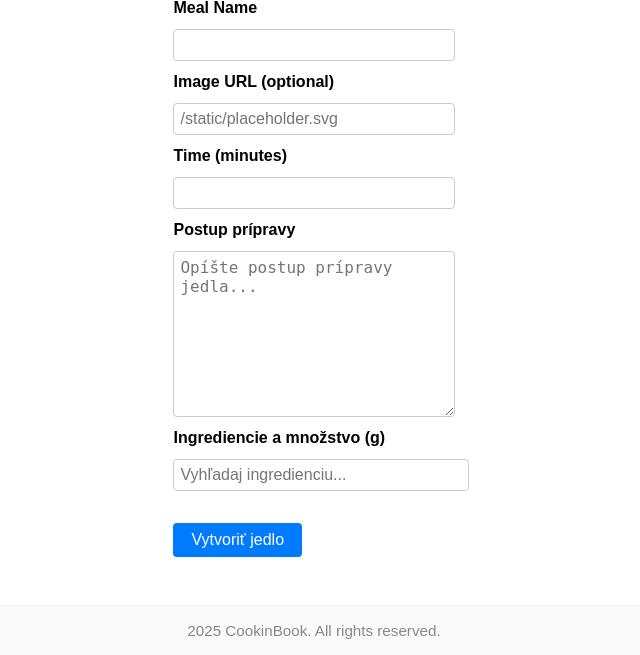
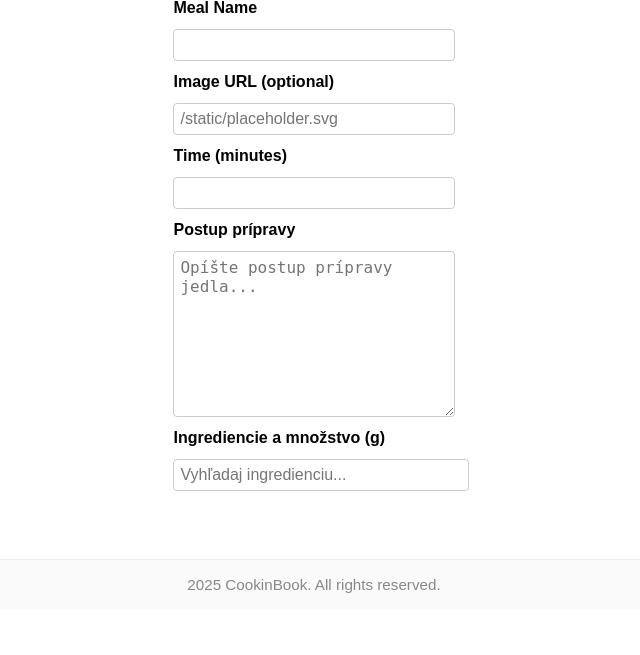
Before and after one commit to LukasDufek28/CookinBook, a Flask app: page /meal/new in a window 1280 px wide; the page is wider, and only the part inside the window is pictured. Shown: the part 265-920 px from the top of that part, without its empty margins (326-966 px from the left). After the commit the page ends 858 px from the top of that part, so only its background shows below. Run offline with Flask 2, Linux system fonts and the light colour scheme; data that the repository does not hold is empty.

Commit message:
remove redundant submit button from create meal form

```diff
--- a/templates/create_meal.html
+++ b/templates/create_meal.html
@@ -92,9 +92,6 @@
           });
         });
       </script>
-      <div class="actions">
-        <button class="btn" type="submit">Vytvoriť jedlo</button>
-      </div>
     </form>
   </div>
 {% endblock %}
```
